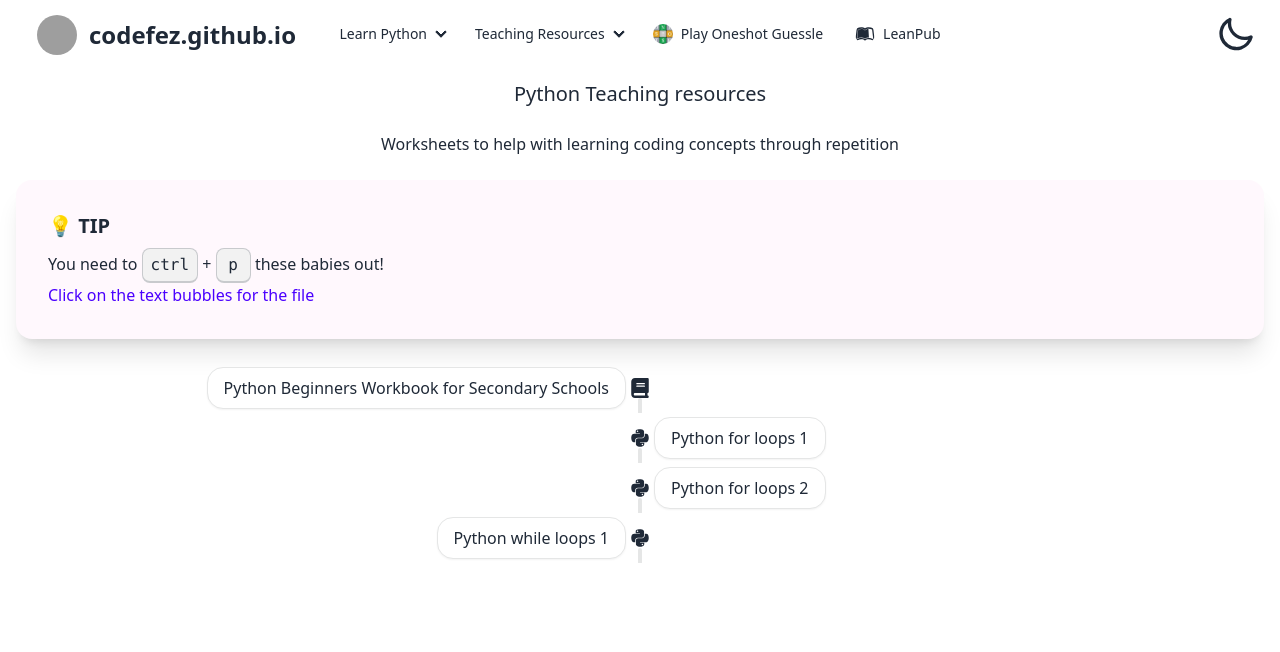
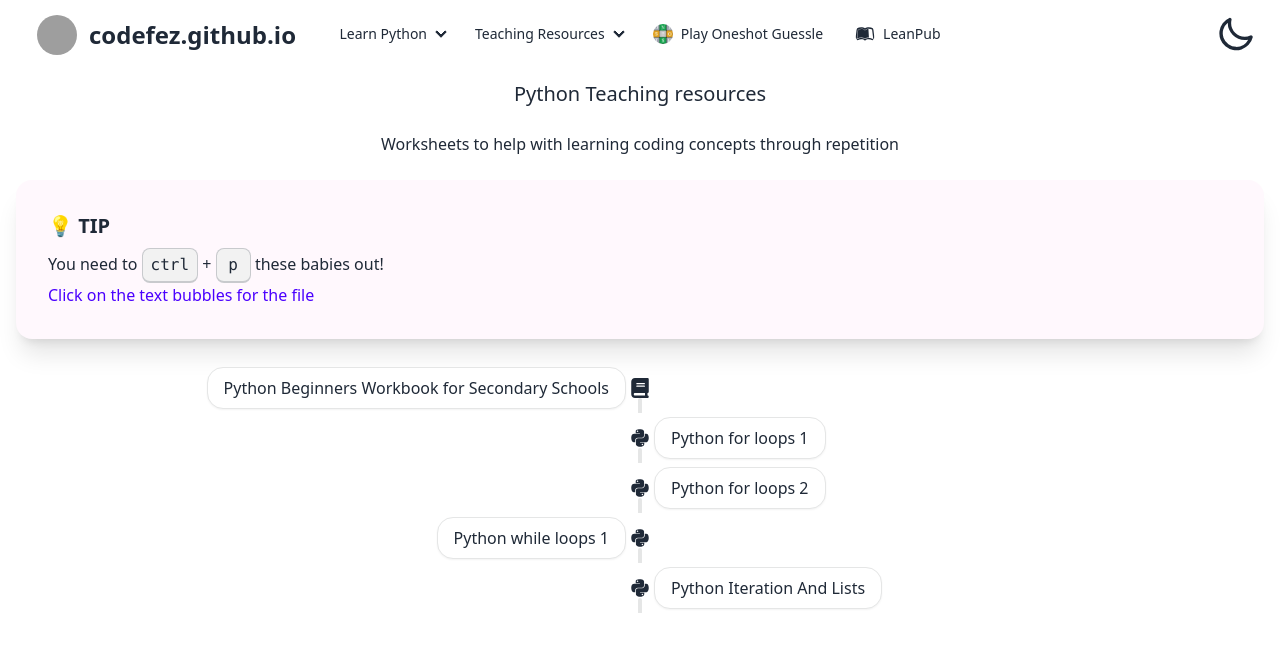
Before and after one commit to dkalashnyk21/codefez.github.io, a Jekyll site: the page built from python.html, in a window 1280 px wide. Shown: the top 652 px of the page. Built offline with Jekyll 4.4.1, drawn with Linux system fonts in a browser that asks for light colours; nearby versions of some CDN libraries; grey boxes are pictures that could not be loaded.

Commit message:
added lists and interation worksheet

```diff
--- a/index.html
+++ b/index.html
@@ -5,6 +5,7 @@ layout: default
 <p>codefez.github.io was formerly known as LearnICT.it
   <br>
   Since we no longer teach ICT in the UK, after over 10 years, it was time for a change.
+  <br>Unfortunately, it is also no longer possible for me to use the .it domain without an Italian ID 😒.
   <br>
   You'll find some of the most popular downloads here with a bunch of new ones. Still free, as the internet should be!
 </p>
@@ -48,7 +49,7 @@ layout: default
        <div class="card bg-primary text-primary-content">
         <div class="card-body">
           <h2 class="card-title">OnshotGuessle.com</h2>
-          <p>Play the wordle type game I made using Python Django where you have one guess to guess the day's random word!</p>
+          <p>Play the wordle type game I made using Python Django where you have one try to guess the day's random word!</p>
           <div class="card-actions justify-end">
             <a href="https://oneshotguessle.com" target="_blank" class="btn">
               <div class="avatar">
--- a/python.html
+++ b/python.html
@@ -54,4 +54,15 @@ layout: default
     <div class="timeline-start timeline-box"><a href="files/codefez - while loops worksheet 1.pdf" target="_blank">Python while loops 1</a></div>
     <hr/>
   </li>
+
+  <li>
+    <div class="timeline-middle">
+      <svg xmlns="http://www.w3.org/2000/svg" viewBox="0 0 448 512" fill="currentColor" class="w-5 h-5"><!--!Font Awesome Free 6.5.1 by @fontawesome - https://fontawesome.com License - https://fontawesome.com/license/free Copyright 2024 Fonticons, Inc.--><path d="M439.8 200.5c-7.7-30.9-22.3-54.2-53.4-54.2h-40.1v47.4c0 36.8-31.2 67.8-66.8 67.8H172.7c-29.2 0-53.4 25-53.4 54.3v101.8c0 29 25.2 46 53.4 54.3 33.8 9.9 66.3 11.7 106.8 0 26.9-7.8 53.4-23.5 53.4-54.3v-40.7H226.2v-13.6h160.2c31.1 0 42.6-21.7 53.4-54.2 11.2-33.5 10.7-65.7 0-108.6zM286.2 404c11.1 0 20.1 9.1 20.1 20.3 0 11.3-9 20.4-20.1 20.4-11 0-20.1-9.2-20.1-20.4 .1-11.3 9.1-20.3 20.1-20.3zM167.8 248.1h106.8c29.7 0 53.4-24.5 53.4-54.3V91.9c0-29-24.4-50.7-53.4-55.6-35.8-5.9-74.7-5.6-106.8 .1-45.2 8-53.4 24.7-53.4 55.6v40.7h106.9v13.6h-147c-31.1 0-58.3 18.7-66.8 54.2-9.8 40.7-10.2 66.1 0 108.6 7.6 31.6 25.7 54.2 56.8 54.2H101v-48.8c0-35.3 30.5-66.4 66.8-66.4zm-6.7-142.6c-11.1 0-20.1-9.1-20.1-20.3 .1-11.3 9-20.4 20.1-20.4 11 0 20.1 9.2 20.1 20.4s-9 20.3-20.1 20.3z"/></svg>
+    </div>
+    <div class="timeline-end timeline-box"><a href="files/codefez - iteration and lists worksheet.pdf" target="_blank">Python Iteration And Lists</a></div>
+    <hr/>
+  </li>
+
+
+
 </ul>
```
Also changed, not shown: Screenshot 2024-01-30 132347.png (deleted), 1 other file.
